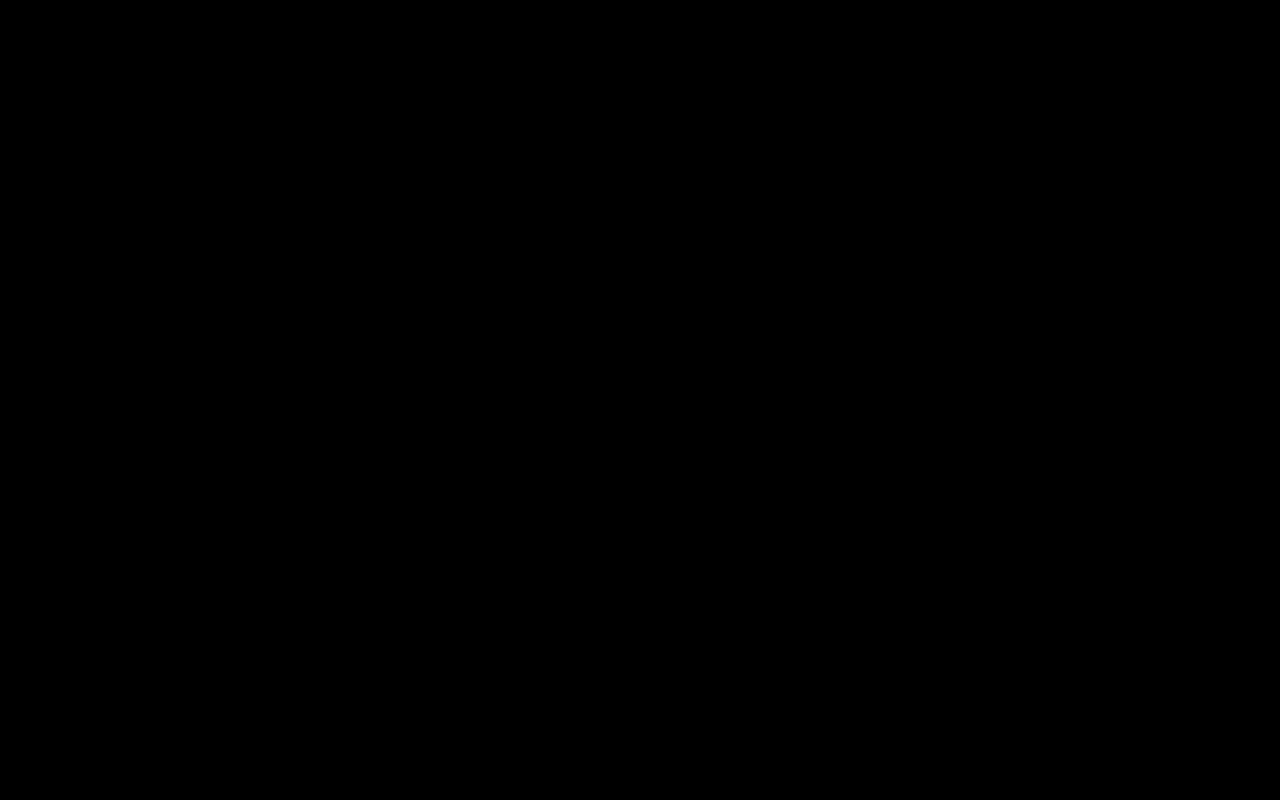
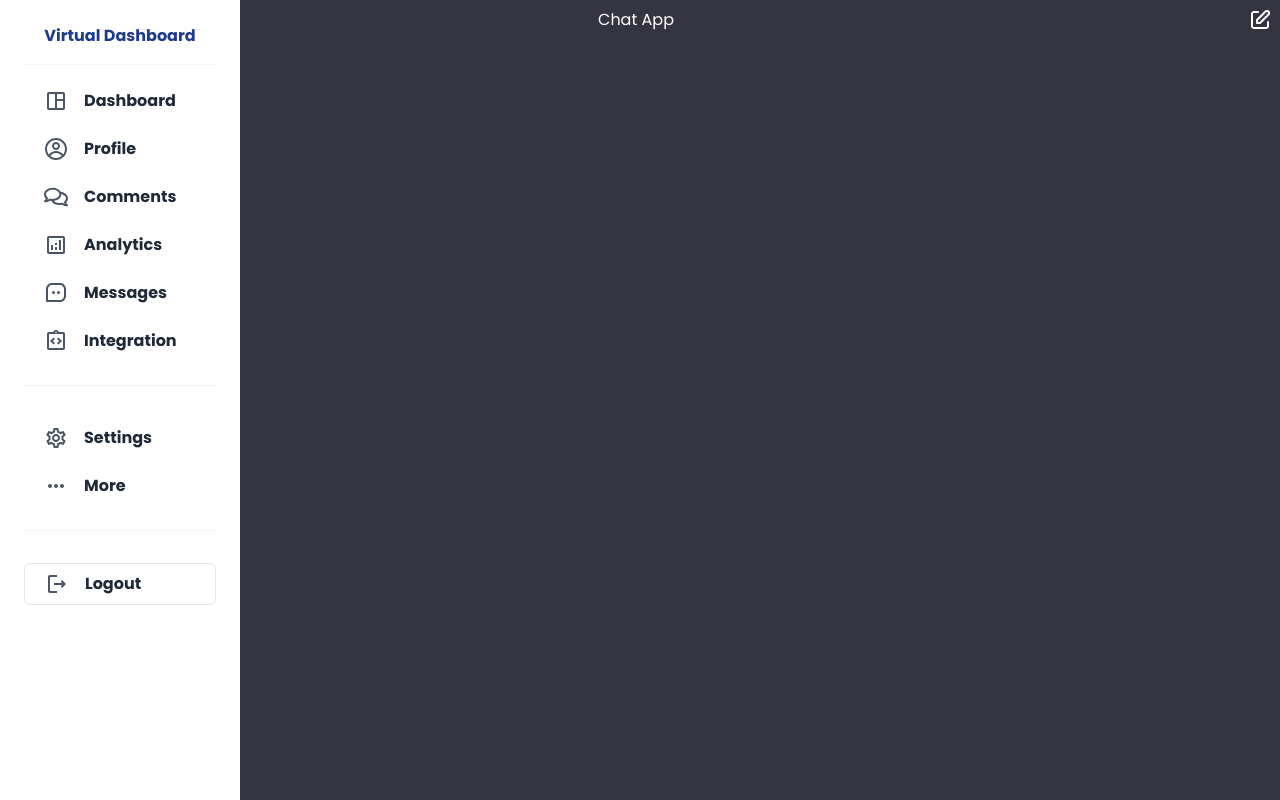
Before and after one commit to JeffreyJoel/Chat-app, a Next.js app: page / in a window 1280 px wide. Built offline with nearby package versions, Linux system fonts and the light colour scheme.

Commit message:
modified some files

```diff
--- /dev/null
+++ b/app/SideBar.tsx
@@ -0,0 +1,103 @@
+import React from "react";
+import { GiHamburgerMenu } from "react-icons/gi";
+import { Disclosure } from "@headlessui/react";
+import {
+  MdOutlineSpaceDashboard,
+  MdOutlineAnalytics,
+  MdOutlineIntegrationInstructions,
+  MdOutlineMoreHoriz,
+  MdOutlineSettings,
+  MdOutlineLogout,
+} from "react-icons/md";
+import { CgProfile } from "react-icons/cg";
+import { FaRegComments } from "react-icons/fa";
+import { BiMessageSquareDots } from "react-icons/bi";
+
+function SideNavbar() {
+  return (
+    <>
+    <div>
+      <Disclosure as="nav">
+        <Disclosure.Button className="inline-flex items-center peer justify-center rounded-md p-2 text-white hover:bg-gray-900 hover:text-white focus:outline-none focus:ring-2 focus:ring-inset focus:ring-white group">
+          <GiHamburgerMenu
+            className="block md:hidden h-6 w-6"
+            aria-hidden="true"
+          />
+        </Disclosure.Button>
+        <div className="p-6 w-1/2 h-screen bg-white z-20 fixed top-0 -left-96 lg:left-0 lg:w-60  peer-focus:left-0 peer:transition ease-out delay-150 duration-200">
+          <div className="flex flex-col justify-start item-center">
+            <h1 className="text-base text-center cursor-pointer font-bold text-blue-900 border-b border-gray-100 pb-4 w-full">
+              Virtual Dashboard
+            </h1>
+            <div className=" my-4 border-b border-gray-100 pb-4">
+              <div className="flex mb-2 justify-start items-center gap-4 pl-5 hover:bg-gray-900 p-2 rounded-md group cursor-pointer hover:shadow-lg m-auto">
+                <MdOutlineSpaceDashboard className="text-2xl text-gray-600 group-hover:text-white " />
+                <h3 className="text-base text-gray-800 group-hover:text-white font-semibold ">
+                  Dashboard
+                </h3>
+              </div>
+              <div className="flex  mb-2 justify-start items-center gap-4 pl-5 hover:bg-gray-900 p-2 rounded-md group cursor-pointer hover:shadow-lg m-auto">
+                <CgProfile className="text-2xl text-gray-600 group-hover:text-white " />
+                <h3 className="text-base text-gray-800 group-hover:text-white font-semibold ">
+                  Profile
+                </h3>
+              </div>
+              <div className="flex  mb-2 justify-start items-center gap-4 pl-5 hover:bg-gray-900 p-2 rounded-md group cursor-pointer hover:shadow-lg m-auto">
+                <FaRegComments className="text-2xl text-gray-600 group-hover:text-white " />
+                <h3 className="text-base text-gray-800 group-hover:text-white font-semibold ">
+                  Comments
+                </h3>
+              </div>
+              <div className="flex  mb-2 justify-start items-center gap-4 pl-5 hover:bg-gray-900 p-2 rounded-md group cursor-pointer hover:shadow-lg m-auto">
+                <MdOutlineAnalytics className="text-2xl text-gray-600 group-hover:text-white " />
+                <h3 className="text-base text-gray-800 group-hover:text-white font-semibold ">
+                  Analytics
+                </h3>
+              </div>
+              <div className="flex  mb-2 justify-start items-center gap-4 pl-5 hover:bg-gray-900 p-2 rounded-md group cursor-pointer hover:shadow-lg m-auto">
+                <BiMessageSquareDots className="text-2xl text-gray-600 group-hover:text-white " />
+                <h3 className="text-base text-gray-800 group-hover:text-white font-semibold ">
+                  Messages
+                </h3>
+              </div>
+              <div className="flex  mb-2 justify-start items-center gap-4 pl-5 hover:bg-gray-900 p-2 rounded-md group cursor-pointer hover:shadow-lg m-auto">
+                <MdOutlineIntegrationInstructions className="text-2xl text-gray-600 group-hover:text-white " />
+                <h3 className="text-base text-gray-800 group-hover:text-white font-semibold ">
+                  Integration
+                </h3>
+              </div>
+            </div>
+            {/* setting  */}
+            <div className=" my-4 border-b border-gray-100 pb-4">
+              <div className="flex mb-2 justify-start items-center gap-4 pl-5 hover:bg-gray-900 p-2 rounded-md group cursor-pointer hover:shadow-lg m-auto">
+                <MdOutlineSettings className="text-2xl text-gray-600 group-hover:text-white " />
+                <h3 className="text-base text-gray-800 group-hover:text-white font-semibold ">
+                  Settings
+                </h3>
+              </div>
+              <div className="flex mb-2 justify-start items-center gap-4 pl-5 hover:bg-gray-900 p-2 rounded-md group cursor-pointer hover:shadow-lg m-auto">
+                <MdOutlineMoreHoriz className="text-2xl text-gray-600 group-hover:text-white " />
+                <h3 className="text-base text-gray-800 group-hover:text-white font-semibold ">
+                  More
+                </h3>
+              </div>
+            </div>
+            {/* logout */}
+            <div className=" my-4">
+              <div className="flex mb-2 justify-start items-center gap-4 pl-5 border border-gray-200  hover:bg-gray-900 p-2 rounded-md group cursor-pointer hover:shadow-lg m-auto">
+                <MdOutlineLogout className="text-2xl text-gray-600 group-hover:text-white " />
+                <h3 className="text-base text-gray-800 group-hover:text-white font-semibold ">
+                  Logout
+                </h3>
+              </div>
+            </div>
+          </div>
+        </div>
+      </Disclosure>
+
+    </div>
+     </>
+  );
+}
+
+export default SideNavbar;
--- a/app/login/page.tsx
+++ b/app/login/page.tsx
@@ -5,7 +5,7 @@ export default function Login() {
 
 
   return (
-<form className="max-w-sm mx-auto  bg-slate-950 hover:shadow-lg flex flex-col justify-center items-center py-12 mt-32  border-gray-400 rounded-lg p-8">
+<form className="max-w-sm mx-auto  bg-slate-950  hover:shadow-lg flex flex-col justify-center items-center py-12 mt-32 border border-gray-400 rounded-lg p-8">
   <div>
     <h1 className="capitalize text-center font-bold text-xl mb-12">log in</h1>
   </div>
--- /dev/null
+++ b/app/page.css
@@ -0,0 +1,6 @@
+body {
+  margin: 0;
+  padding: 0;
+  background-color: #343541;
+  background-repeat: no-repeat;
+}
--- a/app/page.tsx
+++ b/app/page.tsx
@@ -1,57 +1,24 @@
 "use client"
 import { useEffect, useState } from 'react';
-
+import SideNavbar from './SideBar';
+import "./page.css"
 const ChatComponent: React.FC = () => {
-
-  function handleSendMessage(event: MouseEvent<HTMLButtonElement, MouseEvent>): void {
-    throw new Error('Function not implemented.');
-  }
 
   return (
     <>
-     <div className="text-token-primary sticky top-0 z-10 flex min-h-[40px] items-center justify-center border-b border-token-border-medium bg-token-surface-primary pl-1 dark:bg-token-surface-secondary md:hidden">
-      <button
-        type="button"
-        className="absolute left-0 -ml-0.5 -mt-0.5 inline-flex h-10 w-10 items-center justify-center rounded-md hover:text-token-text-primary focus:outline-none focus:ring-2 focus:ring-inset focus:ring-white active:opacity-50"
-      >
-        <span className="sr-only">Open sidebar</span>
-        <svg xmlns="http://www.w3.org/2000/svg" fill="none" viewBox="0 0 24 24" strokeWidth={1.5} stroke="currentColor" className="w-6 h-6">
-      <path strokeLinecap="round" strokeLinejoin="round" d="M3.75 6.75h16.5M3.75 12h16.5m-16.5 5.25H12" />
-      </svg>
-      </button>
-      <div
-        className="group flex cursor-pointer items-center gap-1 rounded-xl py-2 px-3 text-lg font-medium hover:bg-gray-50 radix-state-open:bg-gray-50 dark:hover:bg-black/10 dark:radix-state-open:bg-black/20"
-        id="radix-:rlf:"
-        aria-haspopup="menu"
-        aria-expanded="false"
-        data-state="closed"
-      >
-        <div>
-          ChatGPT <span className="text-token-text-secondary">3.5</span>
-        </div>
-        <svg width="16" height="17" viewBox="0 0 16 17" fill="none" className="text-token-text-tertiary">
-          <path
-            d="M11.3346 7.83203L8.00131 11.1654L4.66797 7.83203"
-            stroke="currentColor"
-            strokeWidth="2"
-            strokeLinecap="round"
-            strokeLinejoin="round"
-          ></path>
-        </svg>
+    <div className='flex align-middle justify-between bg-[#343541] px-2 pt-1'>
+        <SideNavbar/>
+      <div className='mt-1'>
+       <h1>Chat App</h1>
       </div>
-      <div className="absolute bottom-0 right-0 top-0 flex items-center">
-        <button type="button" className="px-3">
-          <svg width="24" height="24" viewBox="0 0 24 24" fill="none" xmlns="http://www.w3.org/2000/svg" className="icon-md">
-            <path
-              fillRule="evenodd"
-              clipRule="evenodd"
-              d="M16.7929 2.79289C18.0118 1.57394 19.9882 1.57394 21.2071 2.79289C22.4261 4.01184 22.4261 5.98815 21.2071 7.20711L12.7071 15.7071C12.5196 15.8946 12.2652 16 12 16H9C8.44772 16 8 15.5523 8 15V12C8 11.7348 8.10536 11.4804 8.29289 11.2929L16.7929 2.79289ZM19.7929 4.20711C19.355 3.7692 18.645 3.7692 18.2071 4.2071L10 12.4142V14H11.5858L19.7929 5.79289C20.2308 5.35499 20.2308 4.64501 19.7929 4.20711ZM6 5C5.44772 5 5 5.44771 5 6V18C5 18.5523 5.44772 19 6 19H18C18.5523 19 19 18.5523 19 18V14C19 13.4477 19.4477 13 20 13C20.5523 13 21 13.4477 21 14V18C21 19.6569 19.6569 21 18 21H6C4.34315 21 3 19.6569 3 18V6C3 4.34314 4.34315 3 6 3H10C10.5523 3 11 3.44771 11 4C11 4.55228 10.5523 5 10 5H6Z"
-              fill="currentColor"
-            ></path>
-          </svg>
-        </button>
+      <div className='mt-1' >
+      <svg width="24" height="24" viewBox="0 0 24 24" fill="none" xmlns="http://www.w3.org/2000/svg" className="icon-md"><path fill-rule="evenodd" clip-rule="evenodd" d="M16.7929 2.79289C18.0118 1.57394 19.9882 1.57394 21.2071 2.79289C22.4261 4.01184 22.4261 5.98815 21.2071 7.20711L12.7071 15.7071C12.5196 15.8946 12.2652 16 12 16H9C8.44772 16 8 15.5523 8 15V12C8 11.7348 8.10536 11.4804 8.29289 11.2929L16.7929 2.79289ZM19.7929 4.20711C19.355 3.7692 18.645 3.7692 18.2071 4.2071L10 12.4142V14H11.5858L19.7929 5.79289C20.2308 5.35499 20.2308 4.64501 19.7929 4.20711ZM6 5C5.44772 5 5 5.44771 5 6V18C5 18.5523 5.44772 19 6 19H18C18.5523 19 19 18.5523 19 18V14C19 13.4477 19.4477 13 20 13C20.5523 13 21 13.4477 21 14V18C21 19.6569 19.6569 21 18 21H6C4.34315 21 3 19.6569 3 18V6C3 4.34314 4.34315 3 6 3H10C10.5523 3 11 3.44771 11 4C11 4.55228 10.5523 5 10 5H6Z" fill="currentColor"></path></svg>
       </div>
     </div>
+    <div className='bg-[#343541]'>
+      <h1>hello</h1>
+    </div>
+
 
     {/* <div className="flex flex-col min-h-screen ">
       <div className="flex w-full items-center">
@@ -62,7 +29,8 @@ const ChatComponent: React.FC = () => {
             data-id="request-NEW:0-0"
             rows={1}
             placeholder="Message ChatGPT…"
-            onChange={(e) => postMessage(e.target.value)}
+            value={message}
+            onChange={(e) => setMessage(e.target.value)}
             className="m-0 w-full resize-none border-0 bg-transparent py-[10px] pr-10 focus:ring-0 focus-visible:ring-0 dark:bg-transparent md:py-3.5 md:pr-12 placeholder-black/50 dark:placeholder-white/50 pl-3 md:pl-4"
             style={{ maxHeight: '200px', height: '44px', overflowY: 'hidden' }}
           ></textarea>
@@ -70,6 +38,7 @@ const ChatComponent: React.FC = () => {
             onClick={handleSendMessage}
             className="absolute bg-black md:bottom-3 md:right-3 dark:hover:bg-white right-2 disabled:opacity-10 disabled:text-gray-400 enabled:bg-black text-white p-0.5 border border-black rounded-lg dark:border-white dark:bg-white bottom-1.5 transition-colors"
             data-testid="send-button"
+            disabled={!message.trim()}
           >
             <span className="" data-state="closed">
               <svg width="24" height="24" viewBox="0 0 24 24" fill="none" className="text-white dark:text-black">
--- a/app/signup/page.tsx
+++ b/app/signup/page.tsx
@@ -5,7 +5,7 @@ export default function Signup() {
 
 
   return (
-<form className="max-w-sm mx-auto  bg-slate-950 hover:shadow-lg flex flex-col justify-center items-center py-12 mt-28  border-gray-400 rounded-lg p-8">
+<form className="max-w-sm mx-auto  bg-slate-950 hover:shadow-lg flex flex-col justify-center items-center py-12 mt-28 border border-gray-400 rounded-lg p-8">
 
   <div className="mb-5  ">
     <div>
--- a/package.json
+++ b/package.json
@@ -9,10 +9,12 @@
     "lint": "next lint"
   },
   "dependencies": {
+    "@headlessui/react": "^1.7.18",
     "@heroicons/react": "^2.1.1",
     "next": "14.1.0",
     "react": "^18",
-    "react-dom": "^18"
+    "react-dom": "^18",
+    "react-icons": "^5.0.1"
   },
   "devDependencies": {
     "@types/node": "^20",
```
Also changed, not shown: 1 other file (tests, documents, lock files or other folders).
